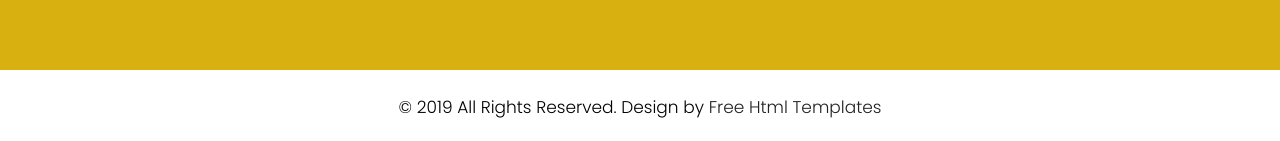
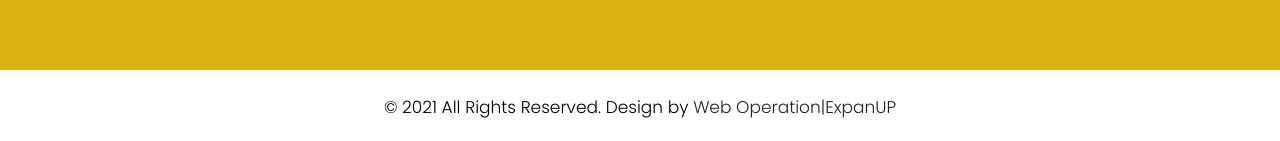
Before and after one commit to ExpanUp/FastFood-template2, a plain HTML site: page index.html in a window 1280 px wide. Shown: the part 5115-5256 px from the top of the page. Drawn offline with Linux system fonts and the light colour scheme.

Commit message:
Copyright Message

```diff
--- a/index.html
+++ b/index.html
@@ -453,7 +453,7 @@
             </div>
             <div class="copyright">
                 <div class="container">
-                    <p>© 2019 All Rights Reserved. Design by<a href="https://html.design/"> Free Html Templates</a></p>
+                    <p>© 2021 All Rights Reserved. Design by<a href="https://expanup.github.io/ExpanUp/"> Web Operation|ExpanUP</a></p>
                 </div>
             </div>
         </div>
```
